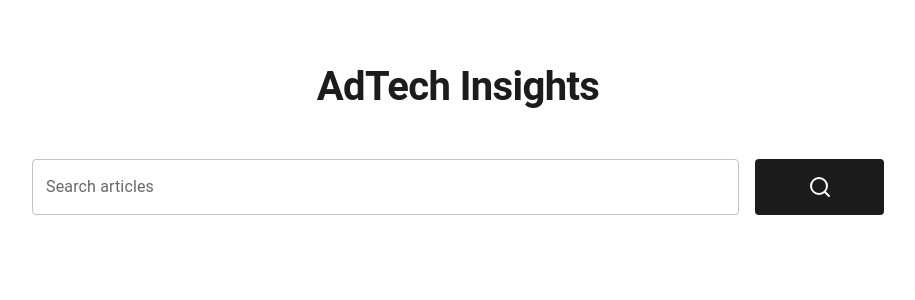
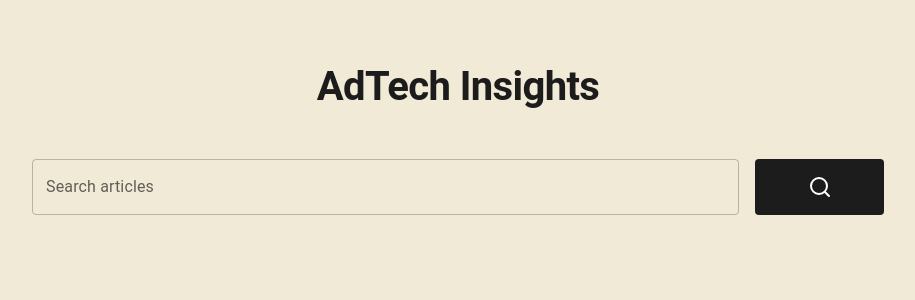
Before and after one commit to rsolomonjr/fin-dashboard, a Next.js app: page / in a window 1280 px wide. Shown: the top 300 px of the page, without its empty margins (182-1097 px from the left). Built offline with nearby package versions, Linux system fonts and the light colour scheme.

Commit message:
styling updates

```diff
--- a/pages/index.js
+++ b/pages/index.js
@@ -8,9 +8,9 @@ import {
   Card,
   CardContent,
   CardActions,
-  ThemeProvider,
-  createTheme
+  ThemeProvider
 } from '@mui/material';
+import theme from "../src/theme";
 import { Search as SearchIcon } from 'lucide-react';
 
 import axios from 'axios';
@@ -18,34 +18,7 @@ import axios from 'axios';
 const NEWS_API_KEY = '6b27f085df724fa9b1631e862970ad62';
 const NEWS_API_URL = 'https://newsapi.org/v2/everything';
 
-const theme = createTheme({
-  palette: {
-    primary: {
-      main: '#1c1c1c', // Dark gray for primary color
-    },
-    secondary: {
-      main: '#f5f5f5', // Light gray for secondary color
-    },
-    background: {
-      default: '#ffffff', // White background
-    },
-  },
-  typography: {
-    fontFamily: '"Roboto", "Helvetica", "Arial", sans-serif',
-    h1: {
-      fontSize: '2.5rem',
-      fontWeight: 700,
-    },
-    h2: {
-      fontSize: '2rem',
-      fontWeight: 600,
-    },
-    body1: {
-      fontSize: '1rem',
-      lineHeight: 1.6,
-    },
-  },
-});
+
 
 const Home = () => {
   const [searchTerm, setSearchTerm] = useState('');
@@ -113,7 +86,7 @@ const Home = () => {
             sx={{
               '& .MuiOutlinedInput-root': {
                 '&.Mui-focused fieldset': {
-                  borderColor: 'primary.main',
+                  borderColor: 'primary.main'
                 },
               },
             }}
--- a/src/theme.js
+++ b/src/theme.js
@@ -3,10 +3,29 @@ import { createTheme } from '@mui/material/styles';
 const theme = createTheme({
   palette: {
     primary: {
-      main: '#1976d2',
+      main: '#1c1c1c', // Dark gray for primary color
     },
     secondary: {
-      main: '#dc004e',
+      main: '#f5f5f5', // Light gray for secondary color
+    },
+    background: {
+      default: '#f0ead6', // eggshell background
+      paper: '#ffffff', // White background for cards
+    },
+  },
+  typography: {
+    fontFamily: '"Roboto", "Helvetica", "Arial", sans-serif',
+    h1: {
+      fontSize: '2.5rem',
+      fontWeight: 700,
+    },
+    h2: {
+      fontSize: '2rem',
+      fontWeight: 600,
+    },
+    body1: {
+      fontSize: '1rem',
+      lineHeight: 1.6,
     },
   },
 });
```
